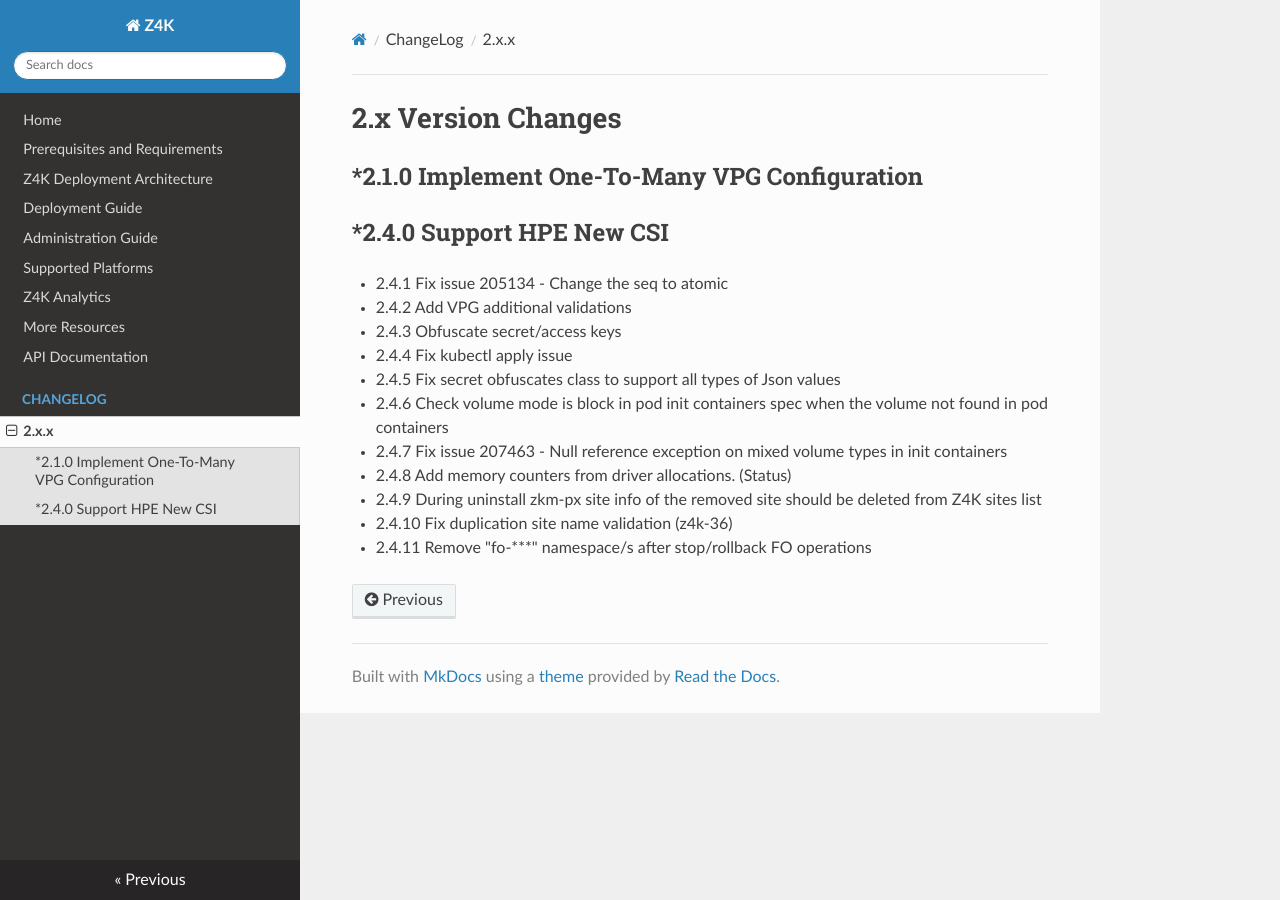
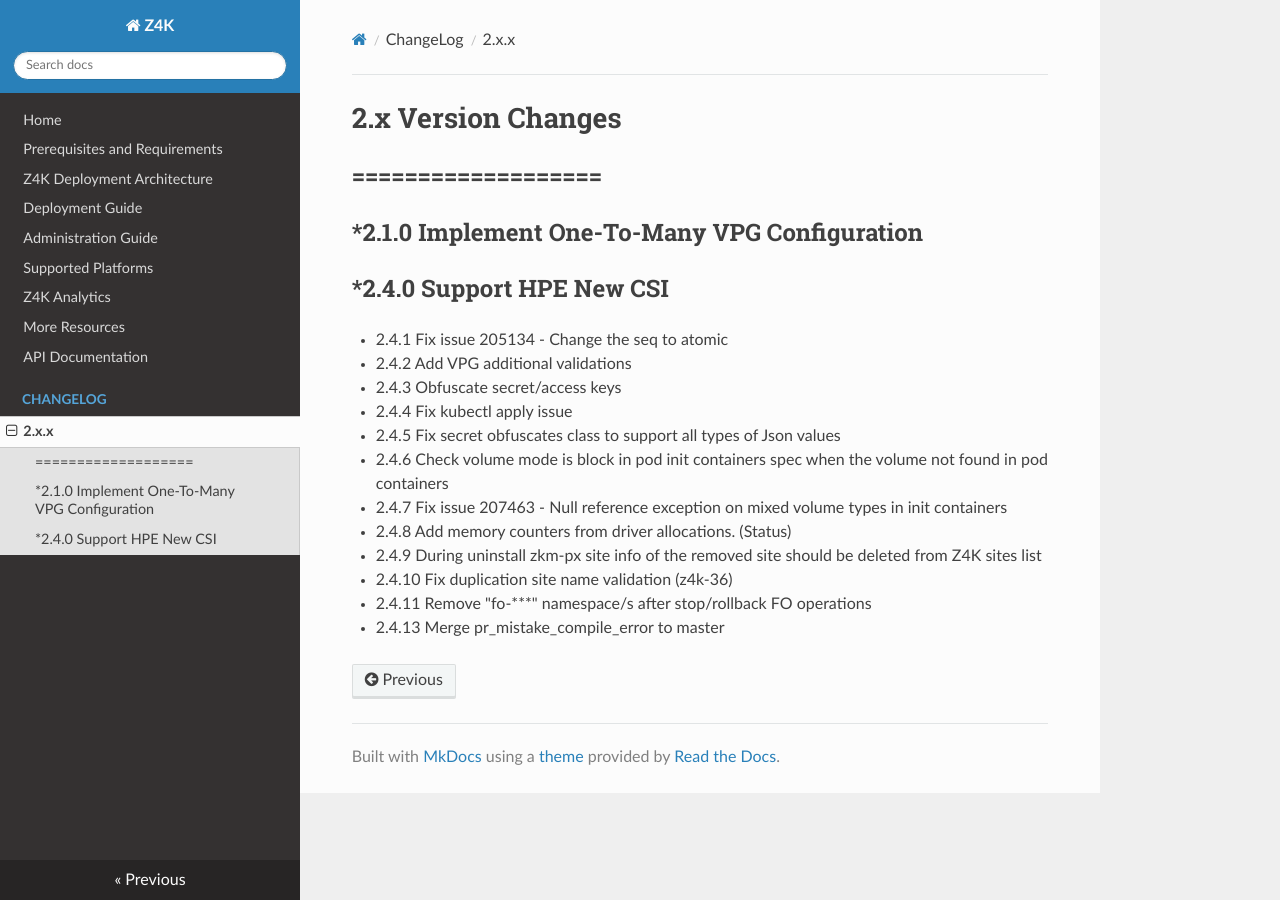
Before and after one commit to ZertoPublic/Z4K, an MkDocs documentation site: the page built from docs/changes/version2.x.x.md, in a window 1280 px wide. Built offline with MkDocs 1.6.1, drawn with Linux system fonts in a browser that asks for light colours.

Commit message:
commit all changes on branch :2.4.13 for version:2.4.13

```diff
--- a/docs/changes/version2.x.x.md
+++ b/docs/changes/version2.x.x.md
@@ -1,5 +1,7 @@
 2.x Version Changes
 ===================
+===================
+-------------------
 *2.1.0 Implement One-To-Many VPG Configuration
 ----------------------------------------------
 *2.4.0 Support HPE New CSI
@@ -15,3 +17,4 @@
 * 2.4.9 During uninstall zkm-px site info of the removed site should be deleted from Z4K sites list
 * 2.4.10 Fix duplication site name validation (z4k-36)
 * 2.4.11 Remove "fo-***" namespace/s after stop/rollback FO operations
+* 2.4.13 Merge pr_mistake_compile_error to master
```
